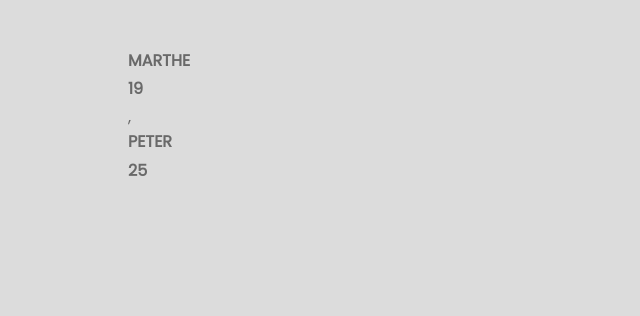
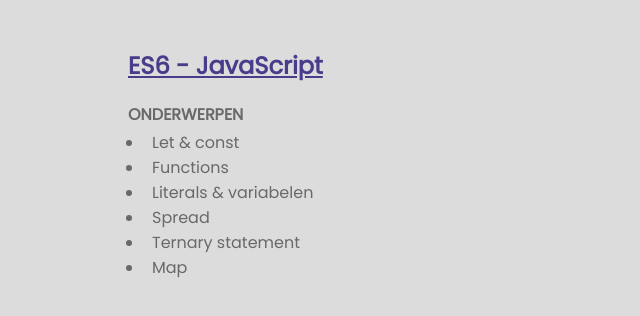
Before and after one commit to docentDavid/ES6-JavaScript, a website built with Parcel: page index.html in a window 1280 px wide. Shown: the whole page, without its empty margins (0-640 px from the left). Built offline with nearby package versions, Linux system fonts and the light colour scheme.

Commit message:
Updates added

```diff
--- a/index.html
+++ b/index.html
@@ -10,6 +10,6 @@
   <body>
     <div id="app" class="container"></div>
 
-    <script src="./src/7.map.js"></script>
+    <script src="./src/index.js"></script>
   </body>
 </html>
--- a/src/7.map.js
+++ b/src/7.map.js
@@ -2,32 +2,32 @@ import "./index.css";
 
 let appNode = document.getElementById("app");
 
-// const getallen = [1, 4, 9, 16];
+const getallen = [1, 4, 9, 16];
 
-// const getal = getallen.map((getal) => {
-//   return getal ** 2; // Kwadraat
+const getal = getallen.map((getal) => {
+  return getal ** 2; // Kwadraat
+});
+
+// const personen = [
+//   {
+//     voornaam: "Marthe",
+//     leeftijd: 19,
+//     isGetrouwd: false,
+//     studeertNog: true
+//   },
+//   {
+//     voornaam: "Peter",
+//     leeftijd: 25,
+//     isGetrouwd: true,
+//     studeertNog: true
+//   }
+// ];
+
+// const persoon = personen.map((persoon) => {
+//   return `
+//   <p>${persoon.voornaam}</p>
+//   <p>${persoon.leeftijd}</p>
+//   `;
 // });
 
-const personen = [
-  {
-    voornaam: "Marthe",
-    leeftijd: 19,
-    isGetrouwd: false,
-    studeertNog: true
-  },
-  {
-    voornaam: "Peter",
-    leeftijd: 25,
-    isGetrouwd: true,
-    studeertNog: true
-  }
-];
-
-const persoon = personen.map((persoon) => {
-  return `
-  <p>${persoon.voornaam}</p>
-  <p>${persoon.leeftijd}</p>
-  `;
-});
-
-appNode.innerHTML = persoon;
+appNode.innerHTML = getal;
--- a/src/index.js
+++ b/src/index.js
@@ -11,6 +11,8 @@ const uitleg = () => {
     <li>Functions</li>
     <li>Literals & variabelen</li>
     <li>Spread</li>
+    <li>Ternary statement</li>
+    <li>Map</li>
   </ul>
   `;
 };
```
